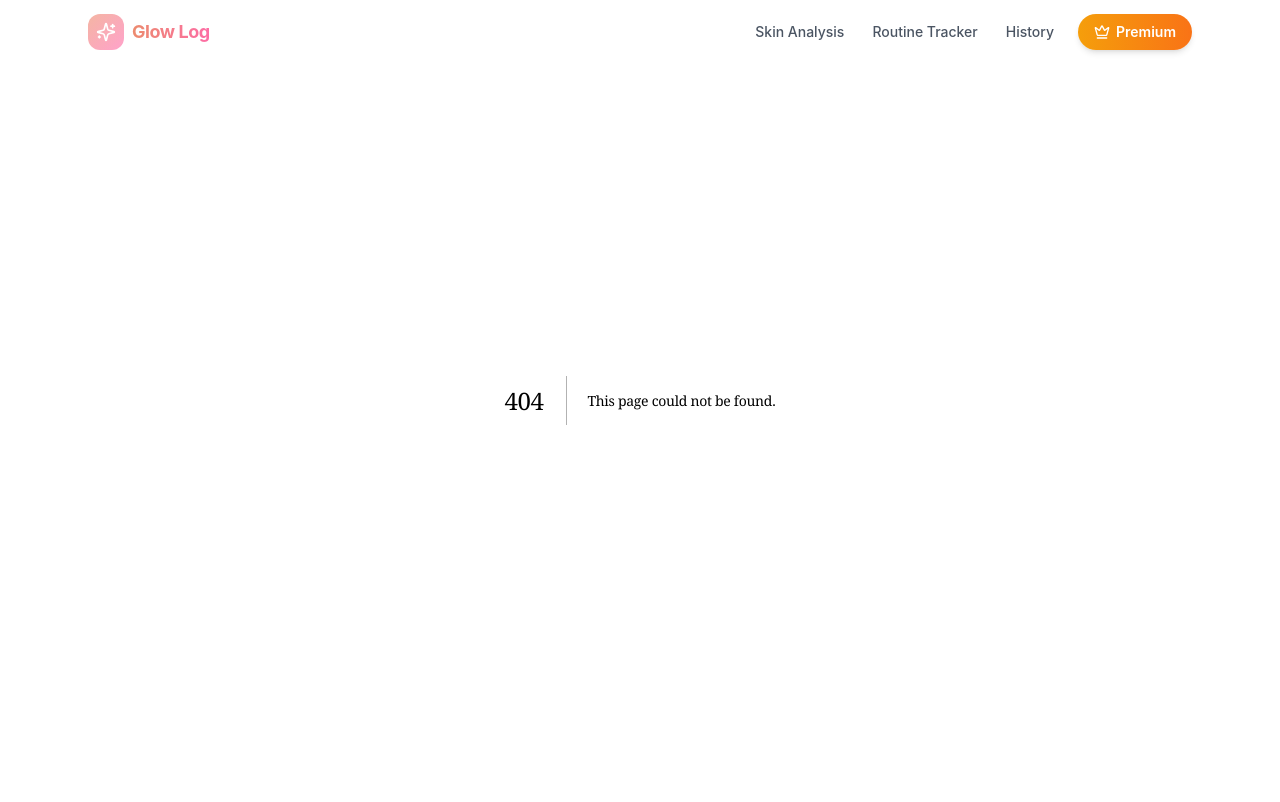
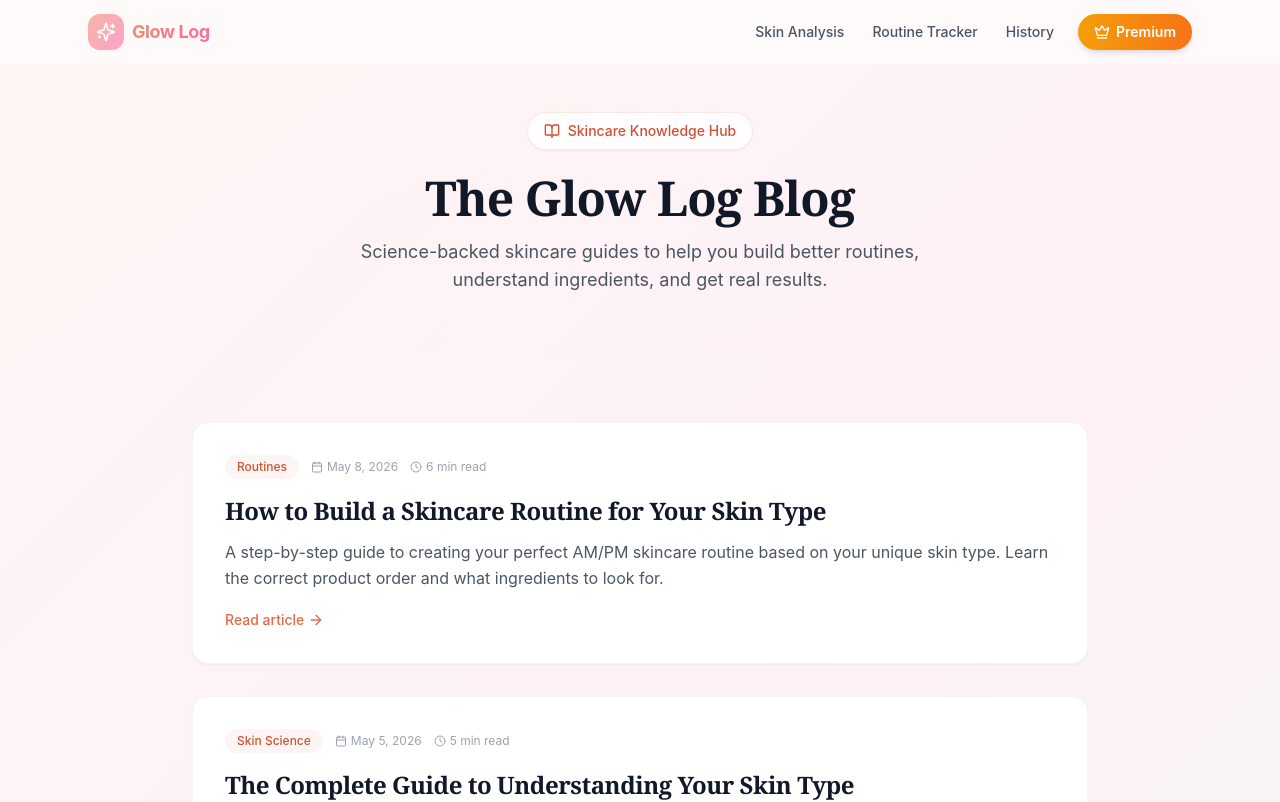
Before and after one commit to ebraryilmazel8-lang/glowlog-ai, a Next.js app: page /blog in a window 1280 px wide. Before the commit this address had no page. Shown: the top 802 px of the page. Built offline with nearby package versions, Linux system fonts and the light colour scheme.

Commit message:
Create blog page with metadata and post listings
This file implements the blog page for the skincare blog, including metadata, blog post listings, and a call-to-action section.

```diff
--- /dev/null
+++ b/src/app/blog/page.tsx
@@ -0,0 +1,108 @@
+import Link from "next/link";
+import { Metadata } from "next";
+import { blogPosts } from "@/lib/blog-data";
+import { BookOpen, ArrowRight, Calendar, Clock, Sparkles, Camera } from "lucide-react";
+
+export const metadata: Metadata = {
+  title: "Skincare Blog — Tips, Routines & Ingredient Guides | Glow Log",
+  description:
+    "Expert skincare guides: build the perfect routine for your skin type, understand ingredients, and learn science-backed tips for healthier skin.",
+  openGraph: {
+    title: "Skincare Blog — Tips, Routines & Ingredient Guides | Glow Log",
+    description:
+      "Expert skincare guides: build the perfect routine, understand ingredients, and get science-backed tips.",
+    url: "https://glow-log.com/blog",
+    siteName: "Glow Log",
+    type: "website",
+  },
+};
+
+export default function BlogPage() {
+  return (
+    <div className="min-h-screen">
+      {/* Hero */}
+      <section className="pt-28 pb-16 px-4 bg-gradient-to-br from-glow-50/30 via-transparent to-blush-50/30">
+        <div className="max-w-4xl mx-auto text-center">
+          <div className="inline-flex items-center gap-2 px-4 py-2 rounded-full bg-white/80 backdrop-blur border border-glow-200/50 text-sm font-medium text-glow-600 mb-6 shadow-sm">
+            <BookOpen className="w-4 h-4" />
+            Skincare Knowledge Hub
+          </div>
+          <h1 className="text-4xl sm:text-5xl font-extrabold text-gray-900 mb-4">
+            The Glow Log Blog
+          </h1>
+          <p className="text-lg text-gray-600 max-w-xl mx-auto">
+            Science-backed skincare guides to help you build better routines, understand ingredients, and get real results.
+          </p>
+        </div>
+      </section>
+
+      {/* Blog Posts */}
+      <section className="py-16 px-4">
+        <div className="max-w-4xl mx-auto">
+          <div className="space-y-8">
+            {blogPosts.map((post) => (
+              <Link
+                key={post.slug}
+                href={`/blog/${post.slug}`}
+                className="block group"
+              >
+                <article className="bg-white rounded-2xl p-8 shadow-sm border border-gray-100 hover:shadow-lg hover:border-glow-200/50 transition-all duration-300 hover:-translate-y-1">
+                  <div className="flex items-center gap-3 mb-4">
+                    <span className="px-3 py-1 rounded-full bg-glow-50 text-glow-600 text-xs font-medium">
+                      {post.category}
+                    </span>
+                    <span className="flex items-center gap-1 text-xs text-gray-400">
+                      <Calendar className="w-3 h-3" />
+                      {new Date(post.date).toLocaleDateString("en-US", {
+                        month: "long",
+                        day: "numeric",
+                        year: "numeric",
+                      })}
+                    </span>
+                    <span className="flex items-center gap-1 text-xs text-gray-400">
+                      <Clock className="w-3 h-3" />
+                      {post.readTime}
+                    </span>
+                  </div>
+                  <h2 className="text-xl sm:text-2xl font-bold text-gray-900 mb-3 group-hover:text-glow-600 transition-colors">
+                    {post.title}
+                  </h2>
+                  <p className="text-gray-600 leading-relaxed mb-4">
+                    {post.description}
+                  </p>
+                  <span className="inline-flex items-center gap-1 text-sm font-medium text-glow-500 group-hover:gap-2 transition-all">
+                    Read article <ArrowRight className="w-4 h-4" />
+                  </span>
+                </article>
+              </Link>
+            ))}
+          </div>
+        </div>
+      </section>
+
+      {/* CTA */}
+      <section className="py-16 px-4 bg-gradient-to-br from-glow-50/30 via-transparent to-blush-50/30">
+        <div className="max-w-2xl mx-auto text-center">
+          <div className="inline-flex items-center gap-2 px-4 py-2 rounded-full bg-white/80 backdrop-blur border border-glow-200/50 text-sm font-medium text-glow-600 mb-6 shadow-sm">
+            <Sparkles className="w-4 h-4" />
+            Free AI Analysis
+          </div>
+          <h2 className="text-2xl sm:text-3xl font-bold text-gray-900 mb-4">
+            Ready to Build Your Routine?
+          </h2>
+          <p className="text-gray-600 mb-8">
+            Stop guessing. Get a personalized skincare routine based on AI analysis of your unique skin.
+          </p>
+          <Link
+            href="/analyze"
+            className="group inline-flex items-center gap-2 px-8 py-4 bg-gradient-to-r from-glow-400 to-blush-400 text-white rounded-2xl font-semibold shadow-lg shadow-glow-400/25 hover:shadow-xl hover:scale-105 transition-all"
+          >
+            <Camera className="w-5 h-5" />
+            Analyze My Skin — Free
+            <ArrowRight className="w-5 h-5 group-hover:translate-x-1 transition-transform" />
+          </Link>
+        </div>
+      </section>
+    </div>
+  );
+}
```
